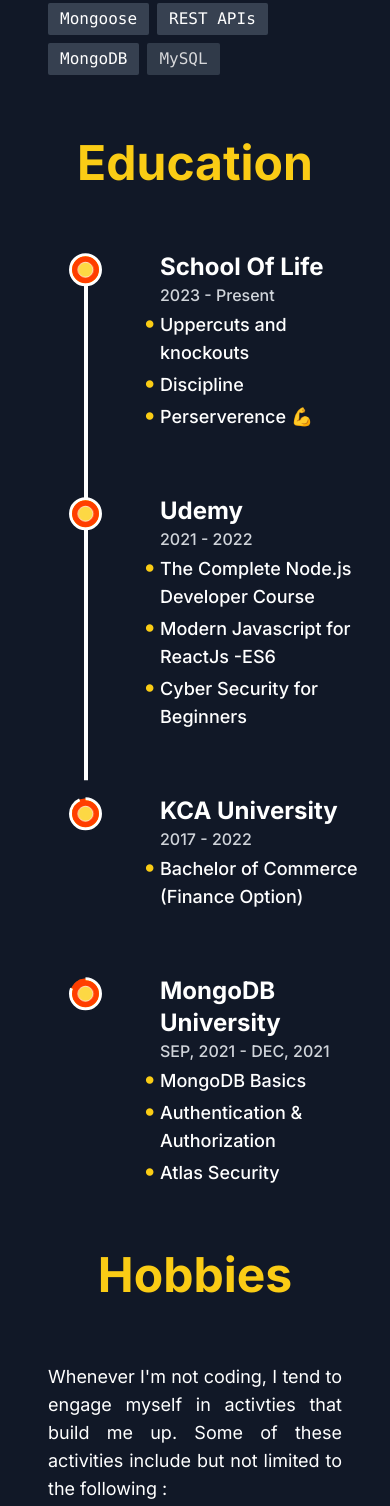
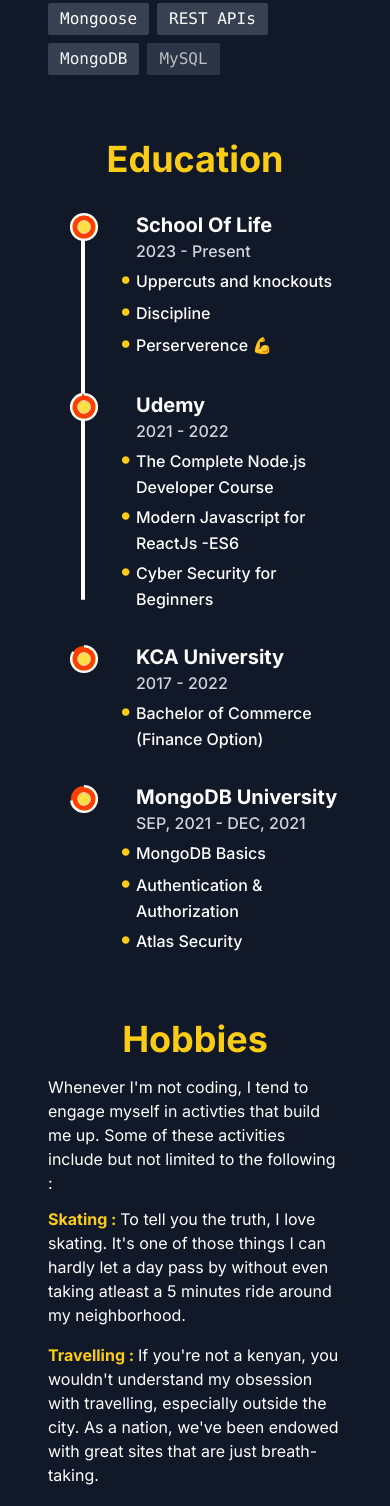
Before and after one commit to JohnMwendwa/portfolio_v2, a Next.js app: page /about in a window 390 px wide. Shown: the part 1060-2566 px from the top of the page. Built offline with nearby package versions, Linux system fonts and the light colour scheme.

Commit message:
change font size for different viewports

```diff
--- a/src/components/sections/Education.tsx
+++ b/src/components/sections/Education.tsx
@@ -45,9 +45,12 @@
 // Create svg for smooth srolling the timeline effect
 const Icon = ({ scrollYProgress }) => {
   return (
-    <figure className="absolute left-0 stroke-white" aria-hidden="true">
+    <figure
+      className="absolute left-1 sm:left-0 stroke-white"
+      aria-hidden="true"
+    >
       <svg
-        className="-rotate-90"
+        className="-rotate-90 w-16 h-16 sm:w-[75px] sm:h-[75px]"
         width={75}
         height={75}
         viewBox="0 0 100 100"
@@ -86,7 +89,7 @@
   return (
     <motion.li
       ref={linkRef}
-      className="my-8 ml-24 first:mt-0 last:mb-0 flex flex-col"
+      className="my-4 sm:my-8 ml-20 sm:ml-24 first:mt-0 last:mb-0 flex flex-col"
     >
       <Icon scrollYProgress={scrollYProgress} />
       <motion.div
@@ -94,9 +97,11 @@
         whileInView={{ y: 0, opacity: 1 }}
         transition={{ duration: 0.5, type: "spring" }}
       >
-        <h3 className="capitalize font-bold text-2xl">{institution}</h3>
+        <h3 className="capitalize font-bold text-xl sm:text-2xl">
+          {institution}
+        </h3>
         <span className="capitalize font-medium text-gray-300">{period}</span>
-        <ul className="font-medium w-full text-lg">
+        <ul className="font-medium w-full text-base sm:text-lg">
           {certification.map((certificate, idx) => (
             <motion.li
               className="before:content-['\2022'] before:text-yellow-400 before:text-2xl before:font-bold before:inline-block before:w-4 before:-ml-4"
@@ -119,16 +124,16 @@
   });
   return (
     <div className="my-16 w-full">
-      <h2 className="font-bold text-yellow-400 text-5xl mb-16 w-full text-center">
+      <h2 className="font-bold text-yellow-400 text-4xl sm:text-5xl mb-8 sm:mb-16 w-full text-center">
         Education
       </h2>
       <div className="relative">
         <motion.div
           ref={ref}
           style={{ scaleY: scrollYProgress }}
-          className="absolute left-9 top-1 w-1 h-full origin-top bg-white "
+          className="absolute left-[33px] sm:left-9 top-1 w-1 h-full origin-top bg-white "
         />
-        <ul className="w-full flex flex-col items-start justify-between ml-4">
+        <ul className="w-full flex flex-col items-start justify-between ml-2 sm:ml-4">
           {EducationDetails.map((item, idx) => (
             <Details
               key={`wes-${idx}`}
--- a/src/components/sections/Hobbies.tsx
+++ b/src/components/sections/Hobbies.tsx
@@ -53,8 +53,8 @@
 
 const Hobbies = () => {
   return (
-    <div className="my-16 text-lg sm:text-xl max-w-5xl mx-auto text-justify">
-      <h2 className="font-bold text-yellow-400 text-5xl mb-16 text-center">
+    <div className="my-8 sm:my-16 text-base sm:text-xl max-w-5xl mx-auto sm:text-justify">
+      <h2 className="font-bold text-yellow-400 text-4xl sm:text-5xl mb-4 sm:mb-16 text-center">
         Hobbies
       </h2>
       <p>
```
